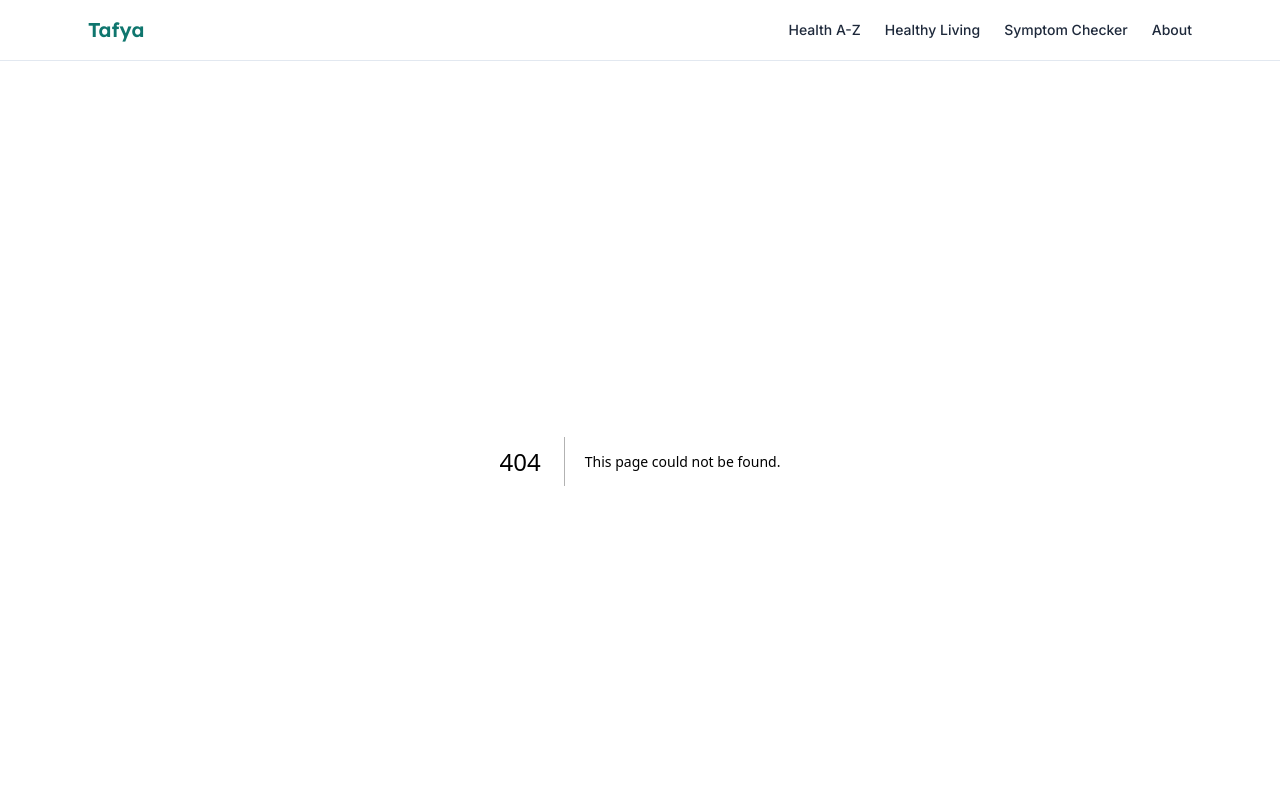
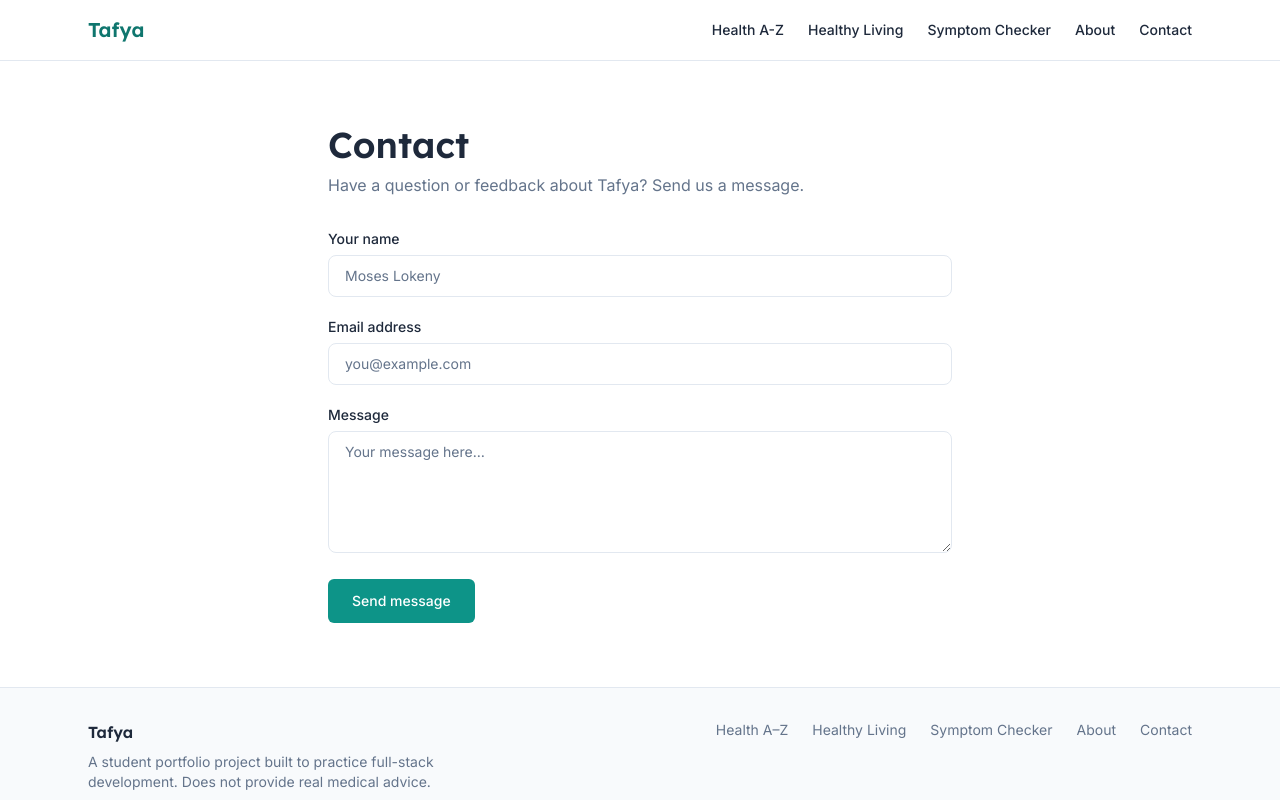
Before and after one commit to Lokeny2/tafya, a Next.js app: page /contact in a window 1280 px wide. Before the commit this address had no page. Shown: the top 800 px of the page. Built offline with nearby package versions, Linux system fonts and the light colour scheme.

Commit message:
feat: add contact form with validation, branded 404 page, and updated nav/footer

```diff
--- /dev/null
+++ b/src/app/contact/page.tsx
@@ -0,0 +1,174 @@
+"use client";
+
+import { useState } from "react";
+import FormField from "@/components/ui/FormField";
+
+type FormData = {
+  name: string;
+  email: string;
+  message: string;
+};
+
+type FormErrors = Partial<Record<keyof FormData, string>>;
+
+type SubmitStatus = "idle" | "loading" | "success" | "error";
+
+function validate(data: FormData): FormErrors {
+  const errors: FormErrors = {};
+
+  if (!data.name.trim()) {
+    errors.name = "Your name is required.";
+  }
+
+  if (!data.email.trim()) {
+    errors.email = "Your email address is required.";
+  } else if (!/^[^\s@]+@[^\s@]+\.[^\s@]+$/.test(data.email)) {
+    errors.email = "Please enter a valid email address.";
+  }
+
+  if (!data.message.trim()) {
+    errors.message = "A message is required.";
+  } else if (data.message.trim().length < 10) {
+    errors.message = "Your message should be at least 10 characters.";
+  }
+
+  return errors;
+}
+
+const inputClass =
+  "w-full rounded-lg border border-line bg-surface px-4 py-2.5 text-sm text-ink placeholder:text-subtle focus:border-brand-600 focus:outline-none focus:ring-2 focus:ring-brand-600/20";
+
+export default function ContactPage() {
+  const [formData, setFormData] = useState<FormData>({
+    name: "",
+    email: "",
+    message: "",
+  });
+  const [errors, setErrors] = useState<FormErrors>({});
+  const [status, setStatus] = useState<SubmitStatus>("idle");
+
+  const handleChange = (
+    e: React.ChangeEvent<HTMLInputElement | HTMLTextAreaElement>
+  ) => {
+    const { name, value } = e.target;
+    setFormData((prev) => ({ ...prev, [name]: value }));
+    // Clear the error for this field as soon as the user starts correcting it
+    if (errors[name as keyof FormData]) {
+      setErrors((prev) => ({ ...prev, [name]: undefined }));
+    }
+  };
+
+  const handleSubmit = async (e: React.MouseEvent<HTMLButtonElement>) => {
+    e.preventDefault();
+
+    // Client-side validation first — no network request if the form is invalid
+    const validationErrors = validate(formData);
+    if (Object.keys(validationErrors).length > 0) {
+      setErrors(validationErrors);
+      return;
+    }
+
+    setStatus("loading");
+
+    try {
+      const res = await fetch("/api/contact", {
+        method: "POST",
+        headers: { "Content-Type": "application/json" },
+        body: JSON.stringify(formData),
+      });
+
+      if (res.ok) {
+        setStatus("success");
+        setFormData({ name: "", email: "", message: "" });
+        setErrors({});
+      } else {
+        setStatus("error");
+      }
+    } catch {
+      setStatus("error");
+    }
+  };
+
+  return (
+    <div className="mx-auto max-w-2xl px-4 py-16 sm:px-6">
+      <h1 className="font-heading text-3xl font-semibold text-ink sm:text-4xl">
+        Contact
+      </h1>
+      <p className="mt-2 text-subtle">
+        Have a question or feedback about Tafya? Send us a message.
+      </p>
+
+      {status === "success" ? (
+        <div className="mt-8 rounded-lg border border-success/40 bg-success/5 p-6">
+          <p className="font-heading text-lg font-semibold text-success">
+            Message received
+          </p>
+          <p className="mt-2 text-sm text-ink">
+            Thank you for getting in touch. This is a demo project, so no one
+            will actually read it — but the full-stack flow worked perfectly.
+          </p>
+          <button
+            onClick={() => setStatus("idle")}
+            className="mt-4 text-sm font-medium text-brand-600 hover:underline"
+          >
+            Send another message
+          </button>
+        </div>
+      ) : (
+        <div className="mt-8 space-y-5">
+          <FormField label="Your name" id="name" error={errors.name}>
+            <input
+              type="text"
+              id="name"
+              name="name"
+              value={formData.name}
+              onChange={handleChange}
+              placeholder="Moses Lokeny"
+              autoComplete="name"
+              className={inputClass}
+            />
+          </FormField>
+
+          <FormField label="Email address" id="email" error={errors.email}>
+            <input
+              type="email"
+              id="email"
+              name="email"
+              value={formData.email}
+              onChange={handleChange}
+              placeholder="you@example.com"
+              autoComplete="email"
+              className={inputClass}
+            />
+          </FormField>
+
+          <FormField label="Message" id="message" error={errors.message}>
+            <textarea
+              id="message"
+              name="message"
+              value={formData.message}
+              onChange={handleChange}
+              placeholder="Your message here…"
+              rows={5}
+              className={inputClass}
+            />
+          </FormField>
+
+          {status === "error" && (
+            <p className="text-sm text-urgent" role="alert">
+              Something went wrong sending your message. Please try again.
+            </p>
+          )}
+
+          <button
+            onClick={handleSubmit}
+            disabled={status === "loading"}
+            className="rounded-md bg-brand-600 px-6 py-3 text-sm font-medium text-white transition-colors hover:bg-brand-700 disabled:cursor-not-allowed disabled:opacity-60"
+          >
+            {status === "loading" ? "Sending…" : "Send message"}
+          </button>
+        </div>
+      )}
+    </div>
+  );
+}
--- /dev/null
+++ b/src/app/not-found.tsx
@@ -0,0 +1,35 @@
+import Link from "next/link";
+
+export default function NotFound() {
+  return (
+    <div className="mx-auto max-w-2xl px-4 py-24 text-center sm:px-6">
+      <p className="font-heading text-6xl font-semibold text-brand-600">404</p>
+      <h1 className="mt-4 font-heading text-2xl font-semibold text-ink">
+        Page not found
+      </h1>
+      <p className="mt-3 text-subtle">
+        The page you're looking for doesn't exist or may have moved.
+      </p>
+      <div className="mt-8 flex flex-wrap justify-center gap-4">
+        <Link
+          href="/"
+          className="rounded-md bg-brand-600 px-5 py-3 text-sm font-medium text-white transition-colors hover:bg-brand-700"
+        >
+          Go home
+        </Link>
+        <Link
+          href="/conditions"
+          className="rounded-md border border-line px-5 py-3 text-sm font-medium text-ink transition-colors hover:bg-surface-alt"
+        >
+          Browse Health A–Z
+        </Link>
+        <Link
+          href="/symptom-checker"
+          className="rounded-md border border-line px-5 py-3 text-sm font-medium text-ink transition-colors hover:bg-surface-alt"
+        >
+          Symptom Checker
+        </Link>
+      </div>
+    </div>
+  );
+}
--- a/src/components/layout/Footer.tsx
+++ b/src/components/layout/Footer.tsx
@@ -1,16 +1,55 @@
+import Link from "next/link";
+
 export default function Footer() {
   const year = new Date().getFullYear();
 
   return (
     <footer className="border-t border-line bg-surface-alt">
-      <div className="mx-auto max-w-6xl px-4 py-8 text-sm text-subtle sm:px-6">
-        <p className="max-w-2xl">
-          Tafya is a student portfolio project built to practice full-stack
-          development. It does not provide real medical advice — for actual
-          health concerns, please consult a qualified healthcare professional
-          or your local health service.
-        </p>
-        <p className="mt-4">&copy; {year} Tafya. Built for learning purposes.</p>
+      <div className="mx-auto max-w-6xl px-4 py-8 sm:px-6">
+        <div className="flex flex-col gap-6 sm:flex-row sm:items-start sm:justify-between">
+          <div>
+            <p className="font-heading font-semibold text-ink">Tafya</p>
+            <p className="mt-2 max-w-sm text-sm text-subtle">
+              A student portfolio project built to practice full-stack
+              development. Does not provide real medical advice.
+            </p>
+          </div>
+          <nav aria-label="Footer">
+            <ul className="flex flex-wrap gap-x-6 gap-y-2 text-sm text-subtle">
+              <li>
+                <Link href="/conditions" className="hover:text-ink">
+                  Health A–Z
+                </Link>
+              </li>
+              <li>
+                <Link href="/healthy-living" className="hover:text-ink">
+                  Healthy Living
+                </Link>
+              </li>
+              <li>
+                <Link href="/symptom-checker" className="hover:text-ink">
+                  Symptom Checker
+                </Link>
+              </li>
+              <li>
+                <Link href="/about" className="hover:text-ink">
+                  About
+                </Link>
+              </li>
+              <li>
+                <Link href="/contact" className="hover:text-ink">
+                  Contact
+                </Link>
+              </li>
+            </ul>
+          </nav>
+        </div>
+        <div className="mt-8 border-t border-line pt-6 text-xs text-subtle">
+          <p>
+            &copy; {year} Tafya. Built for learning purposes only. Not real
+            medical advice.
+          </p>
+        </div>
       </div>
     </footer>
   );
--- a/src/components/layout/Header.tsx
+++ b/src/components/layout/Header.tsx
@@ -8,6 +8,7 @@ const navLinks = [
   { href: "/healthy-living", label: "Healthy Living" },
   { href: "/symptom-checker", label: "Symptom Checker" },
   { href: "/about", label: "About" },
+  { href: "/contact", label: "Contact" },
 ];
 
 export default function Header() {
--- /dev/null
+++ b/src/components/ui/FormField.tsx
@@ -0,0 +1,22 @@
+type FormFieldProps = {
+  label: string;
+  id: string;
+  error?: string;
+  children: React.ReactNode;
+};
+
+export default function FormField({ label, id, error, children }: FormFieldProps) {
+  return (
+    <div>
+      <label htmlFor={id} className="block text-sm font-medium text-ink">
+        {label}
+      </label>
+      <div className="mt-1.5">{children}</div>
+      {error && (
+        <p className="mt-1.5 text-xs text-urgent" role="alert">
+          {error}
+        </p>
+      )}
+    </div>
+  );
+}
```
